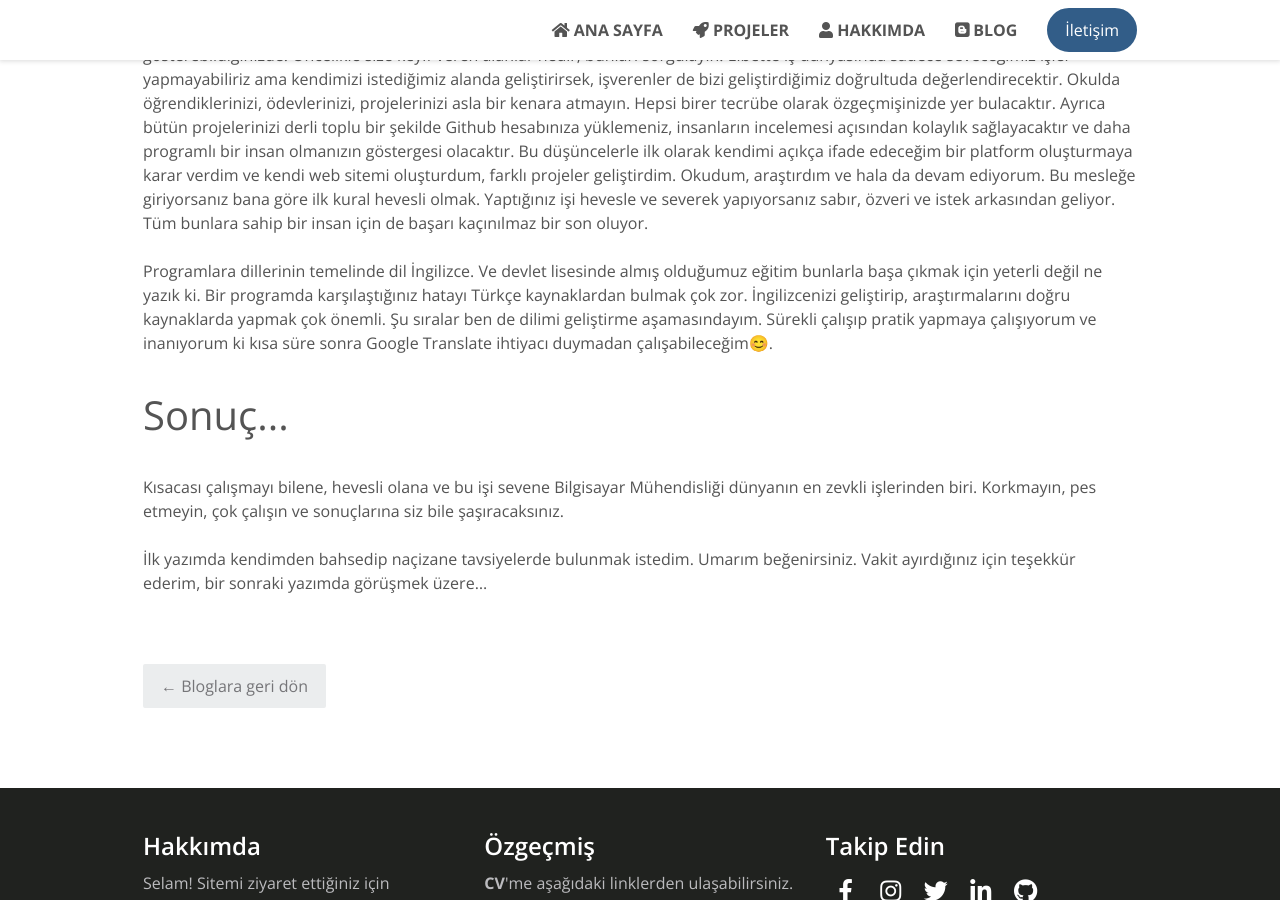
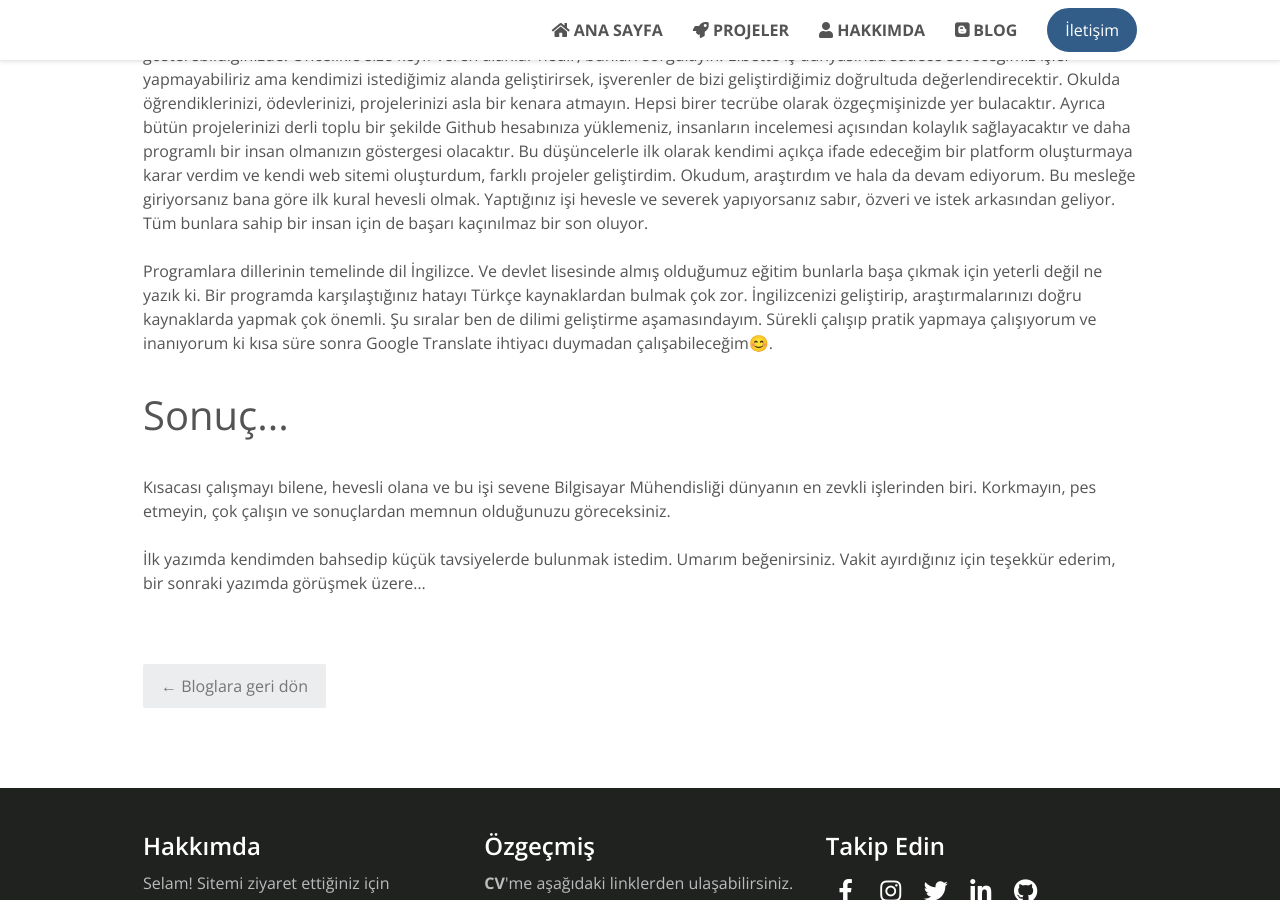
Before and after one commit to shrgrl/shrgrl.github.io, a Jekyll site: the page built from _blogger/index.html, in a window 1280 px wide and 900 px high, scrolled down 1173 px. Built offline with Jekyll 4.4.1, drawn with Linux system fonts in a browser that asks for light colours; nearby versions of some CDN libraries; comment, search, counter and statistics services are not loaded.

Commit message:
Update index.html

```diff
--- a/_blogger/index.html
+++ b/_blogger/index.html
@@ -39,13 +39,13 @@ farklı projeler geliştirdim. Okudum, araştırdım ve hala da devam ediyorum.
 Yaptığınız işi hevesle ve severek yapıyorsanız sabır, özveri ve istek arkasından geliyor. Tüm bunlara sahip bir insan için de başarı kaçınılmaz
 bir son oluyor.<br><br>
 Programlara dillerinin temelinde dil İngilizce. Ve devlet lisesinde almış olduğumuz eğitim bunlarla başa çıkmak için yeterli değil ne yazık ki.
-Bir programda karşılaştığınız hatayı Türkçe kaynaklardan bulmak çok zor. İngilizcenizi geliştirip, araştırmalarını doğru kaynaklarda yapmak
+Bir programda karşılaştığınız hatayı Türkçe kaynaklardan bulmak çok zor. İngilizcenizi geliştirip, araştırmalarınızı doğru kaynaklarda yapmak
 çok önemli. Şu sıralar ben de dilimi geliştirme aşamasındayım. Sürekli çalışıp pratik yapmaya çalışıyorum ve inanıyorum ki kısa süre sonra
 Google Translate ihtiyacı duymadan çalışabileceğim😊.</p>
 <h3>Sonuç...</h3>
 <p>Kısacası çalışmayı bilene, hevesli olana ve bu işi sevene Bilgisayar Mühendisliği dünyanın en zevkli işlerinden biri. Korkmayın, pes
-etmeyin, çok çalışın ve sonuçlarına siz bile şaşıracaksınız.<br><br>
-İlk yazımda kendimden bahsedip naçizane tavsiyelerde bulunmak istedim. Umarım beğenirsiniz. Vakit ayırdığınız için teşekkür ederim, bir
+etmeyin, çok çalışın ve sonuçlardan memnun olduğunuzu göreceksiniz.<br><br>
+İlk yazımda kendimden bahsedip küçük tavsiyelerde bulunmak istedim. Umarım beğenirsiniz. Vakit ayırdığınız için teşekkür ederim, bir
 sonraki yazımda görüşmek üzere…</p><br>
 
 <div id="disqus_thread"></div>
```
